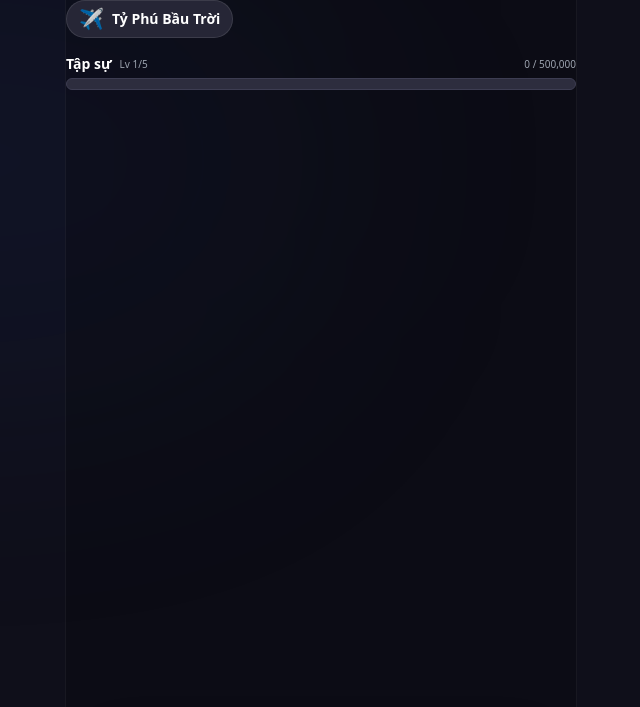
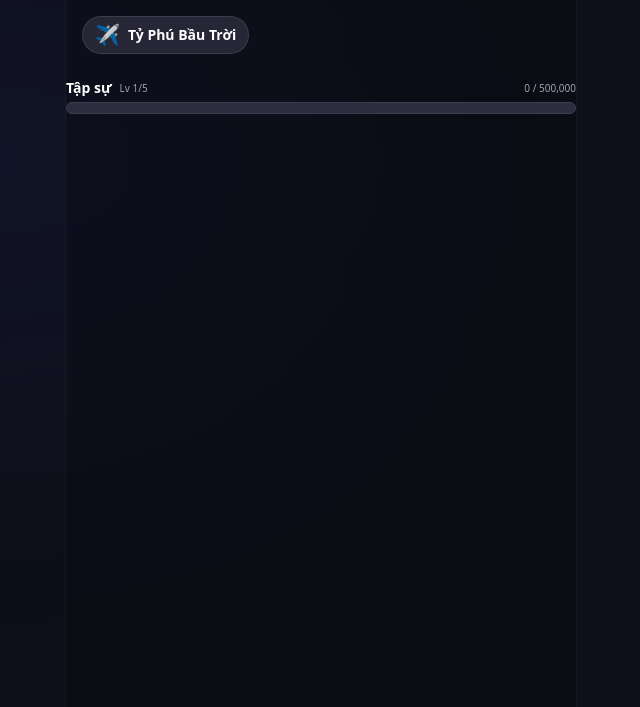
Before and after one commit to nuocngoaihoaky-gif/typhubautroi_new, a website: page public/index.html in a window 1280 px wide. Shown: the top 707 px of the page, without its empty margins (319-959 px from the left). Drawn offline with nearby package versions, Linux system fonts and the light colour scheme; a script that the page names is missing.

Commit message:
Update index.html

```diff
--- a/public/index.html
+++ b/public/index.html
@@ -65,7 +65,10 @@
 
     <div class="z-10 flex flex-col h-full w-full max-w-lg mx-auto bg-black/20 border-x border-white/5 h-screen relative">
 
-        <!-- HEADER -->
+
+
+<!-- HEADER WRAPPER -->
+<div class="pt-4 px-4 pb-2 z-20 relative flex-shrink-0">
     <div class="flex items-center mb-4">
         <!-- LEFT -->
         <div class="flex items-center gap-2 bg-[#2d2d3e]/80 py-1 px-3 rounded-full border border-white/10">
@@ -92,6 +95,8 @@
             </div>
         </div>
     </div>
+</div>
+
 
 
             <!-- Level Bar -->
```
Lines whose indentation alone changed are shown as unchanged.
